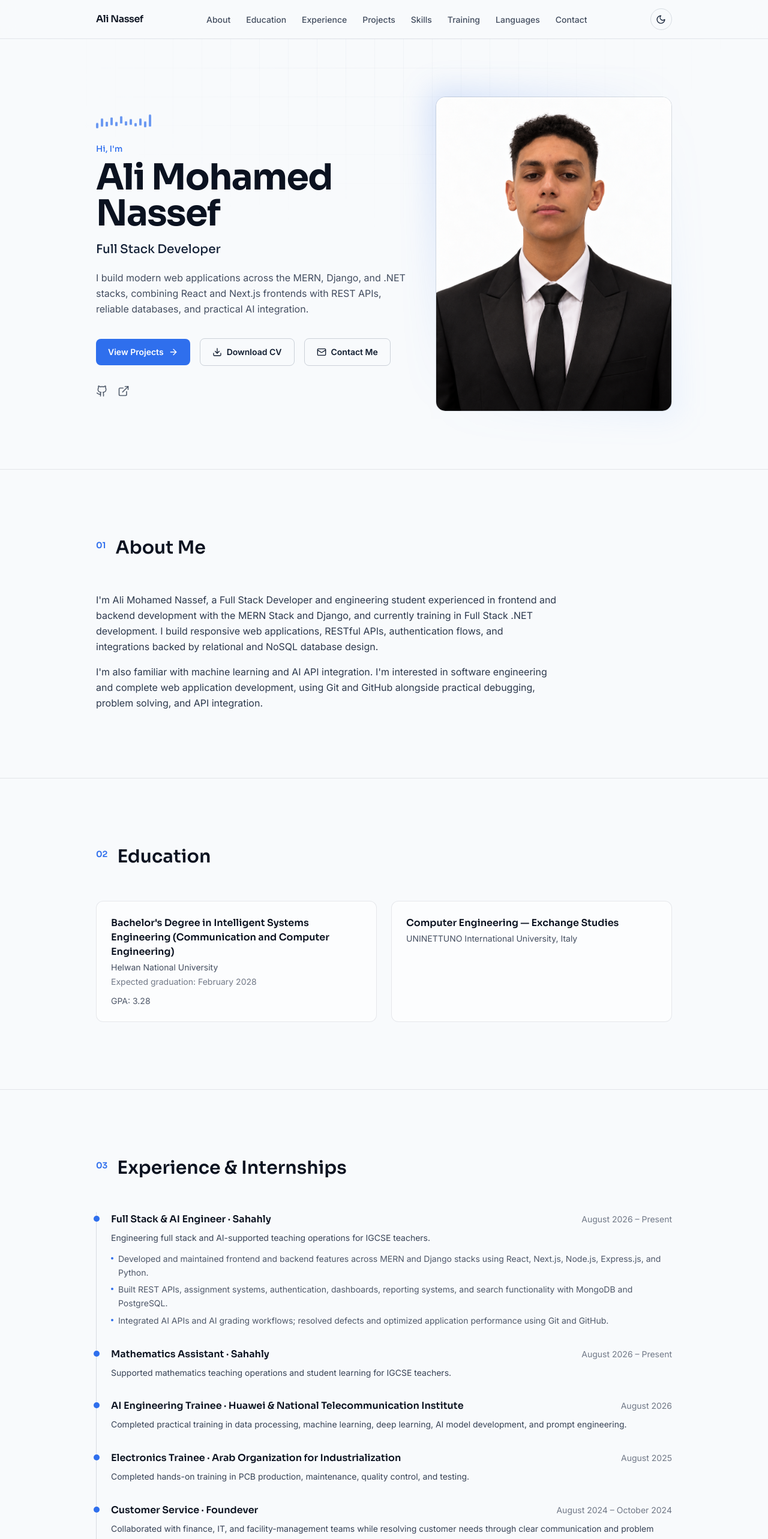
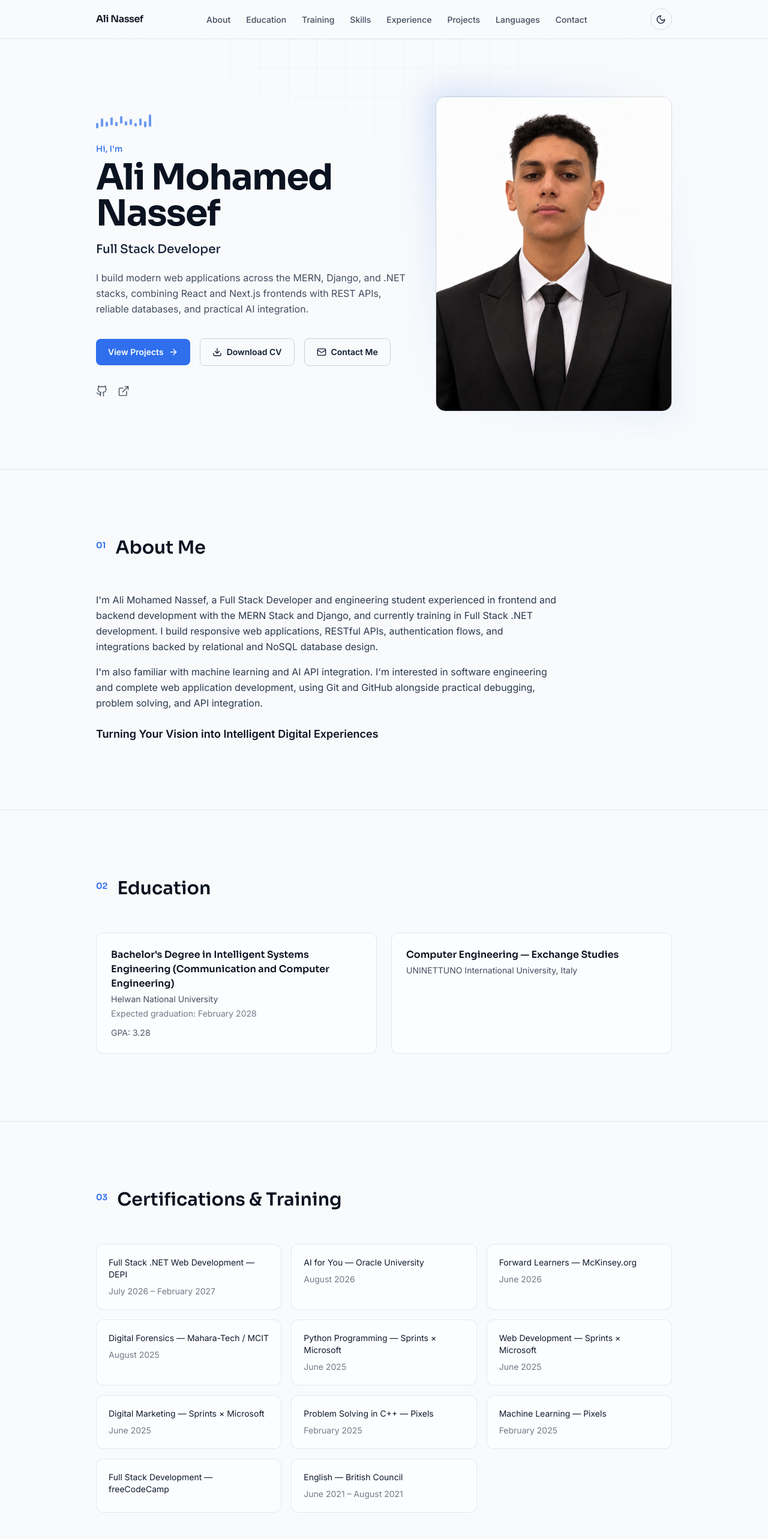
Before and after one commit to AliNassef12/portfolio, a React (Vite) app: page / in a window 1280 px wide. Shown: the top 2566 px of the page at 60% size. Built offline with nearby package versions, Linux system fonts and the light colour scheme.

Commit message:
Update course dates and portfolio section order

```diff
--- a/src/App.tsx
+++ b/src/App.tsx
@@ -15,10 +15,10 @@ const sectionIds = [
   'home',
   'about',
   'education',
+  'certifications',
+  'skills',
   'experience',
   'projects',
-  'skills',
-  'certifications',
   'languages',
   'contact',
 ]
@@ -35,10 +35,10 @@ function App() {
         <Hero />
         <About />
         <Education />
+        <Achievements />
+        <Skills />
         <Experience />
         <Projects />
-        <Skills />
-        <Achievements />
         <Languages />
         <Contact />
       </main>
--- a/src/components/About.tsx
+++ b/src/components/About.tsx
@@ -19,6 +19,9 @@ export function About() {
             software engineering and complete web application development, using Git and GitHub
             alongside practical debugging, problem solving, and API integration.
           </p>
+          <p className="mt-6 text-lg leading-relaxed text-navy-900 dark:text-mist-100">
+            <strong className="font-bold">Turning Your Vision into Intelligent Digital Experiences</strong>
+          </p>
         </div>
       </div>
     </section>
--- a/src/components/Achievements.tsx
+++ b/src/components/Achievements.tsx
@@ -1,20 +1,33 @@
 import { SectionHeading } from './SectionHeading'
 
 const certifications = [
-  'Full Stack .NET Web Development — DEPI', 'AI for You — Oracle University',
-  'Forward Learners — McKinsey.org', 'Digital Forensics — Mahara-Tech / MCIT',
-  'Python Programming — Sprints × Microsoft', 'Web Development — Sprints × Microsoft',
-  'Digital Marketing — Sprints × Microsoft', 'Problem Solving in C++ — Pixels',
-  'Machine Learning — Pixels', 'Full Stack Development — freeCodeCamp', 'English — British Council',
+  { title: 'Full Stack .NET Web Development — DEPI', period: 'July 2026 – February 2027' },
+  { title: 'AI for You — Oracle University', period: 'August 2026' },
+  { title: 'Forward Learners — McKinsey.org', period: 'June 2026' },
+  { title: 'Digital Forensics — Mahara-Tech / MCIT', period: 'August 2025' },
+  { title: 'Python Programming — Sprints × Microsoft', period: 'June 2025' },
+  { title: 'Web Development — Sprints × Microsoft', period: 'June 2025' },
+  { title: 'Digital Marketing — Sprints × Microsoft', period: 'June 2025' },
+  { title: 'Problem Solving in C++ — Pixels', period: 'February 2025' },
+  { title: 'Machine Learning — Pixels', period: 'February 2025' },
+  { title: 'Full Stack Development — freeCodeCamp', period: '' },
+  { title: 'English — British Council', period: 'June 2021 – August 2021' },
 ]
 
 export function Achievements() {
   return (
     <section id="certifications" className="border-t border-navy-600/10 py-20 dark:border-mist-300/10 sm:py-28">
       <div className="section-container">
-        <SectionHeading index="06" title="Certifications & Training" />
+        <SectionHeading index="03" title="Certifications & Training" />
         <ul className="grid gap-4 sm:grid-cols-2 lg:grid-cols-3">
-          {certifications.map((item) => <li key={item} className="rounded-xl border border-navy-600/10 bg-white/60 p-5 text-sm text-navy-800 dark:border-mist-300/10 dark:bg-navy-800/60 dark:text-mist-100">{item}</li>)}
+          {certifications.map((item) => (
+            <li key={item.title} className="rounded-xl border border-navy-600/10 bg-white/60 p-5 text-sm text-navy-800 dark:border-mist-300/10 dark:bg-navy-800/60 dark:text-mist-100">
+              <p>{item.title}</p>
+              {item.period && (
+                <p className="mt-2 text-sm text-navy-700/60 dark:text-mist-200/60">{item.period}</p>
+              )}
+            </li>
+          ))}
         </ul>
       </div>
     </section>
--- a/src/components/Experience.tsx
+++ b/src/components/Experience.tsx
@@ -5,7 +5,7 @@ export function Experience() {
   return (
     <section id="experience" className="border-t border-navy-600/10 py-20 dark:border-mist-300/10 sm:py-28">
       <div className="section-container">
-        <SectionHeading index="03" title="Experience & Internships" />
+        <SectionHeading index="05" title="Experience & Internships" />
 
         <ol className="space-y-8 border-l border-navy-600/15 pl-6 dark:border-mist-300/15">
           {experience.map((item) => (
--- a/src/components/Navbar.tsx
+++ b/src/components/Navbar.tsx
@@ -11,10 +11,10 @@ interface NavbarProps {
 const links = [
   { href: '#about', label: 'About' },
   { href: '#education', label: 'Education' },
+  { href: '#certifications', label: 'Training' },
+  { href: '#skills', label: 'Skills' },
   { href: '#experience', label: 'Experience' },
   { href: '#projects', label: 'Projects' },
-  { href: '#skills', label: 'Skills' },
-  { href: '#certifications', label: 'Training' },
   { href: '#languages', label: 'Languages' },
   { href: '#contact', label: 'Contact' },
 ]
--- a/src/components/Projects.tsx
+++ b/src/components/Projects.tsx
@@ -7,7 +7,7 @@ export function Projects() {
     <section id="projects" className="border-t border-navy-600/10 py-20 dark:border-mist-300/10 sm:py-28">
       <div className="section-container">
         <SectionHeading
-          index="04"
+          index="06"
           title="Projects"
           description="Selected full stack, database, software engineering, signal-processing, and AI projects."
         />
--- a/src/components/Skills.tsx
+++ b/src/components/Skills.tsx
@@ -5,7 +5,7 @@ export function Skills() {
   return (
     <section id="skills" className="border-t border-navy-600/10 py-20 dark:border-mist-300/10 sm:py-28">
       <div className="section-container">
-        <SectionHeading index="05" title="Technical Skills" />
+        <SectionHeading index="04" title="Technical Skills" />
         <div className="grid gap-6 sm:grid-cols-2 lg:grid-cols-3">
           {skillGroups.map((group) => (
             <div key={group.category} className="rounded-xl border border-navy-600/10 bg-white/60 p-5 dark:border-mist-300/10 dark:bg-navy-800/60">
```
